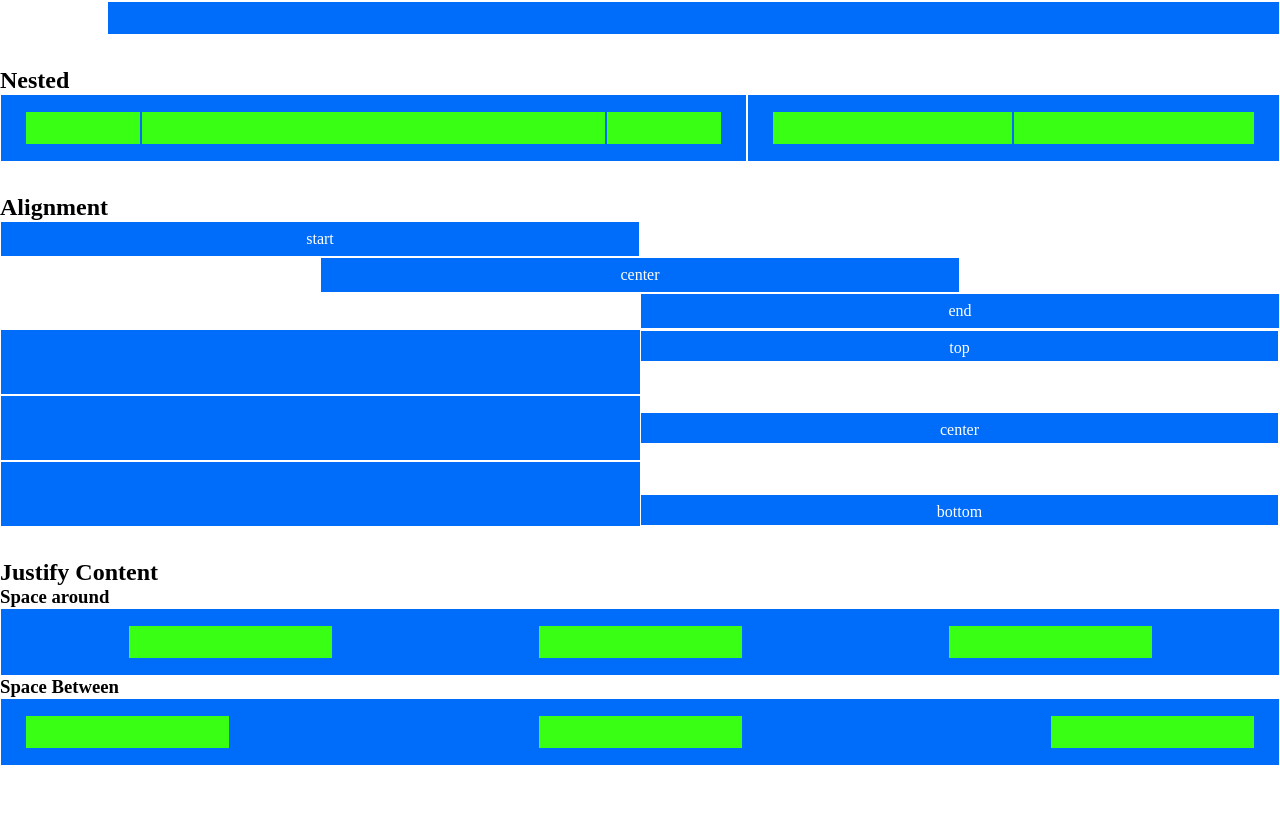
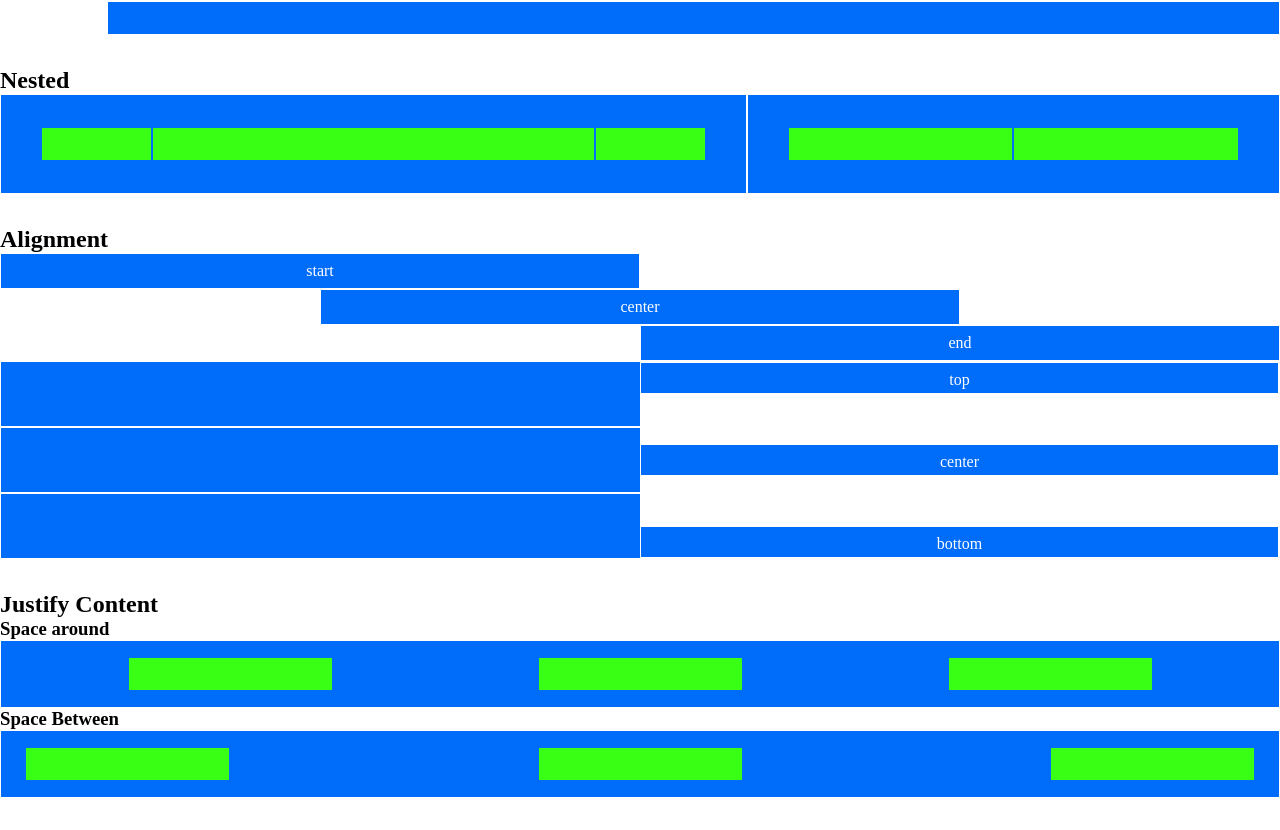
Before and after one commit to Daniele-Simonetti/html-css-12bool, a plain HTML site: page index.html in a window 1280 px wide. Shown: the part 1051-1881 px from the top of the page. Before the commit the page ends 1849 px from the top, so only its background shows below. Drawn offline with Linux system fonts and the light colour scheme.

Commit message:
add correction

```diff
--- a/css/style.css
+++ b/css/style.css
@@ -14,8 +14,11 @@ div.row > div {
   justify-content: center;
   padding: 1em 1.5em;
 }
+div.row > div > div {
+  width: 100%;
+}
 
-div.row > div > div {
+div.row > div > div > div {
   display: flex;
   justify-content: center;
   align-items: center;
@@ -74,10 +77,10 @@ div.row.wd-50.right.bottom {
 body div.container:nth-child(6) {
   margin-bottom: 0;
 }
-body div.container:nth-child(6) div.row > div {
+body div.container:nth-child(6) div.row > div > div {
   justify-content: space-around;
 }
 /* seventh container */
-body div.container:nth-child(7) div.row > div {
+body div.container:nth-child(7) div.row > div > div {
   justify-content: space-between;
 }
--- a/index.html
+++ b/index.html
@@ -54,13 +54,17 @@
     <!-- sixth row -->
     <div class="row">
       <div class="col-xs-6">
+        <div class="row">
           <div class="col-xs-2">Nested 2 col</div>
           <div class="col-xs-2">Nested 2 col</div>
           <div class="col-xs-8">Nested 8 col</div>
         </div>
+      </div>
       <div class="col-xs-6">
+        <div class="row">
           <div class="col-xs-6">Nested 6 col</div>
           <div class="col-xs-6">Nested 6 col</div>
+        </div>
       </div>
     </div>
   </div>
@@ -136,13 +140,17 @@
     <h2>Nested</h2>
     <div class="row">
       <div class="col-xs-7">
+        <div class="row">
           <div class="col-xs-2"></div>
           <div class="col-xs-8"></div>
           <div class="col-xs-2"></div>
         </div>
+      </div>
       <div class="col-xs-5">
+        <div class="row">
           <div class="col-xs-6"></div>
           <div class="col-xs-6"></div>
+        </div>
       </div>
     </div>
   </div>
@@ -199,9 +207,11 @@
     <h3>Space around</h3>
     <div class="row">
       <div class="col-xs-12">
+        <div class="row">
           <div class="col-xs-2"></div>
           <div class="col-xs-2"></div>
           <div class="col-xs-2"></div>
+        </div>
       </div>
     </div>
   </div>
@@ -210,11 +220,13 @@
     <h3>Space Between</h3>
     <div class="row">
       <div class="col-xs-12">
+        <div class="row">
           <div class="col-xs-2"></div>
           <div class="col-xs-2"></div>
           <div class="col-xs-2"></div>
         </div>
       </div>
     </div>
+  </div>
 </body>
 </html>
```
Lines whose indentation alone changed are shown as unchanged.
